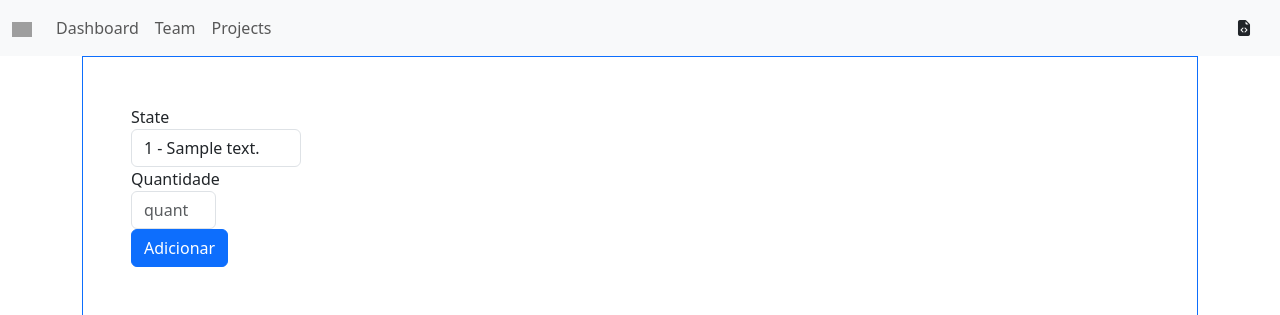
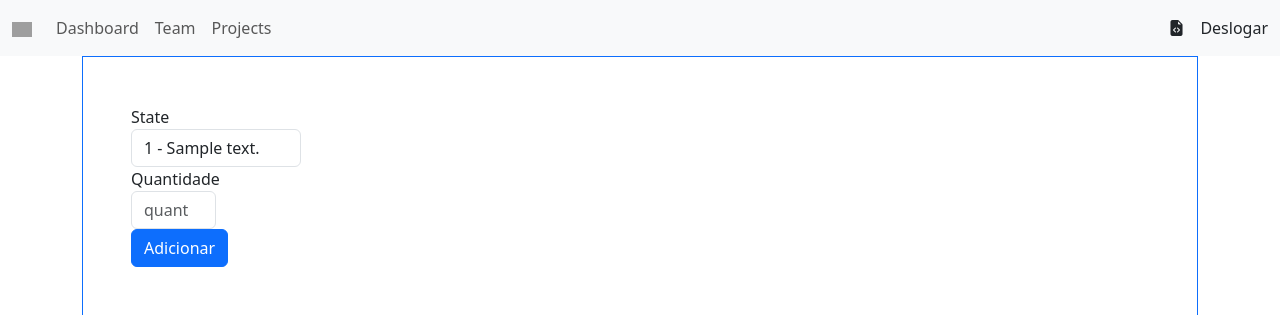
Before and after one commit to VeridianaAmaral/HamsterShop-PHP, a PHP site: page /mvc/ in a window 1280 px wide. Shown: the top 315 px of the page. Run offline with PHP 8.4, Linux system fonts and the light colour scheme; the visitor is signed in with stand-in values (Sample User, id 1); tables that the repository leaves empty or names only in its code hold one stand-in row (values such as "Sample post"); some libraries are stand-ins or nearby versions; grey boxes are pictures that could not be loaded.

Commit message:
Verificação de sessão para deslogue

```diff
--- a/mvc/views/template.php
+++ b/mvc/views/template.php
@@ -66,7 +66,10 @@
       <a class="text-reset me-3" href="#">
         <i class="bi bi-file-earmark-code-fill"></i>
       </a>
-
+      <?php
+            $pathDeslogar = APP . 'usuario/deslogar';
+            echo (isset($_SESSION['logado']) ? "<a class='nav-link active' href='$pathDeslogar'>Deslogar</a>" : "");
+            ?>
     </div>
     <!-- Right elements -->
   </div>
```
